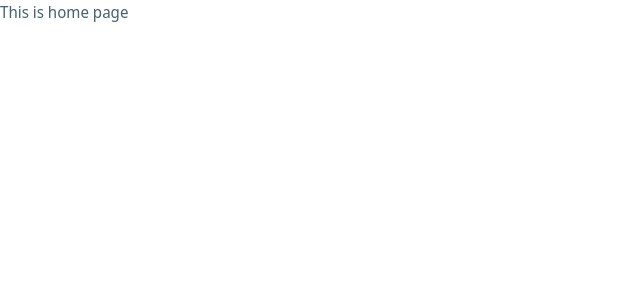
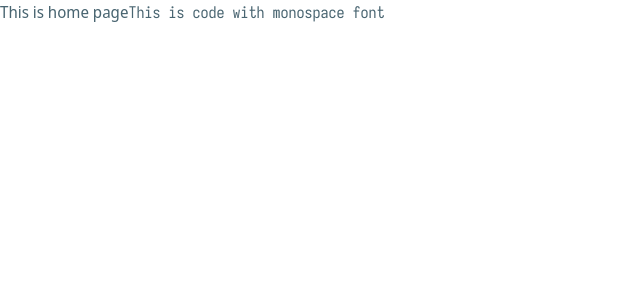
Before and after one commit to jadnw/blog, a Next.js app: page / in a window 1280 px wide. Shown: the top 300 px of the page, without its empty margins (0-640 px from the left). Built offline with nearby package versions, Linux system fonts and the light colour scheme.

Commit message:
build: add Jetka font as monospace font

```diff
--- a/src/app/layout.tsx
+++ b/src/app/layout.tsx
@@ -1,4 +1,5 @@
 import { Noto_Sans_Display } from '@next/font/google'
+import localFont from '@next/font/local'
 import 'styles/globals.css'
 
 const notoSansDisplay = Noto_Sans_Display({
@@ -7,9 +8,25 @@ const notoSansDisplay = Noto_Sans_Display({
   variable: '--font-noto-sans-display',
 })
 
+const jetka = localFont({
+  src: [
+    {
+      path: '../assets/fonts/jetka-regular.woff2',
+      weight: '400',
+      style: 'normal',
+    },
+    {
+      path: '../assets/fonts/jetka-italic.woff2',
+      weight: '400',
+      style: 'italic',
+    },
+  ],
+  variable: '--font-jetka',
+})
+
 export default function RootLayout({ children }: { children: React.ReactNode }) {
   return (
-    <html lang="en" className={notoSansDisplay.variable}>
+    <html lang="en" className={`${notoSansDisplay.variable} ${jetka.variable}`}>
       {/*
         <head /> will contain the components returned by the nearest parent
         head.tsx. Find out more at https://beta.nextjs.org/docs/api-reference/file-conventions/head
--- a/src/app/page.tsx
+++ b/src/app/page.tsx
@@ -1,3 +1,8 @@
 export default function Home() {
-  return <div>This is home page</div>
+  return (
+    <div>
+      This is home page
+      <code className="font-mono">This is code with monospace font</code>
+    </div>
+  )
 }
--- a/tailwind.config.js
+++ b/tailwind.config.js
@@ -10,7 +10,7 @@ module.exports = {
   theme: {
     fontFamily: {
       sans: [
-        'Noto Sans Display',
+        'var(--font-noto-sans-display)',
         '-apple-system',
         'BlinkMacSystemFont',
         'Segoe UI',
@@ -20,6 +20,10 @@ module.exports = {
         'Apple Color Emoji',
         'Segoe UI Emoji',
         'Segoe UI Symbol',
+      ],
+      mono: [
+        'var(--font-jetka)',
+        'monospace',
       ],
     },
     fontSize: {
```
Also changed, not shown: src/assets/fonts/jetka-italic.woff2 (added), src/assets/fonts/jetka-regular.woff2 (added).
